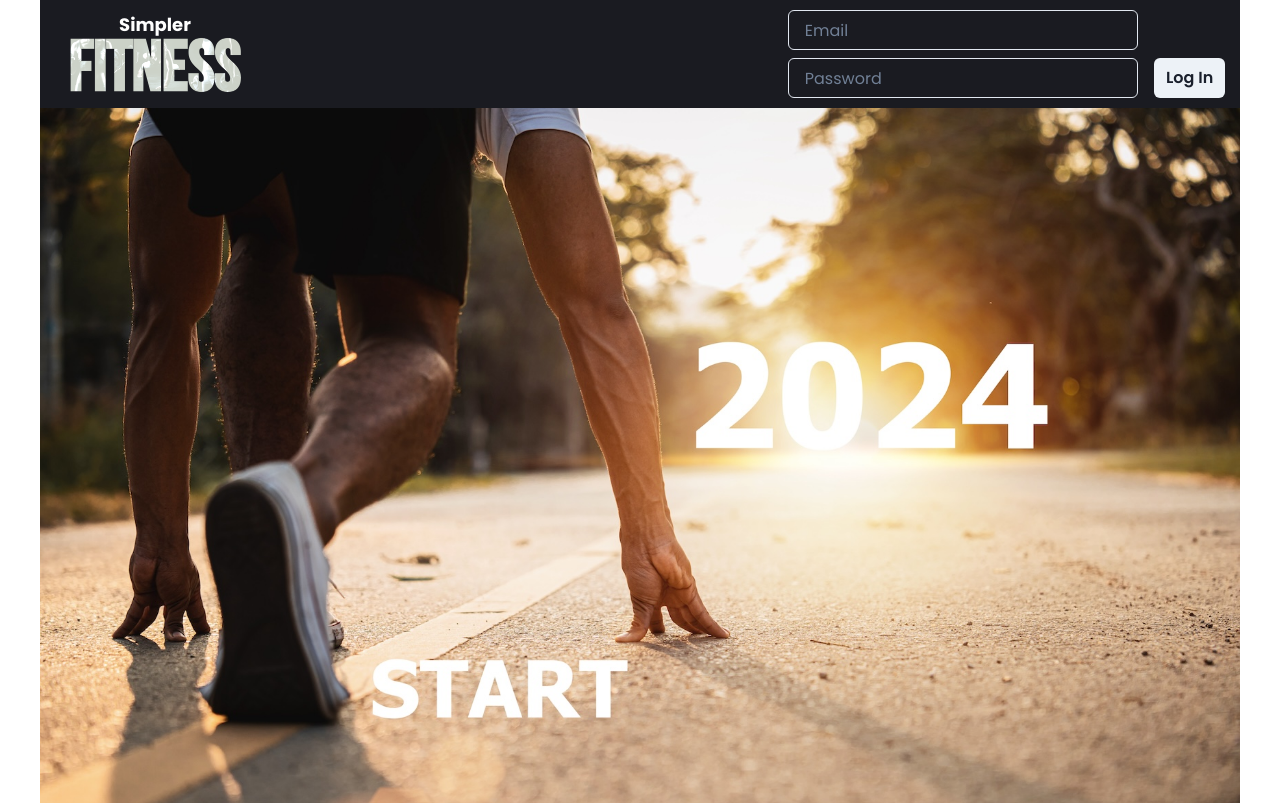
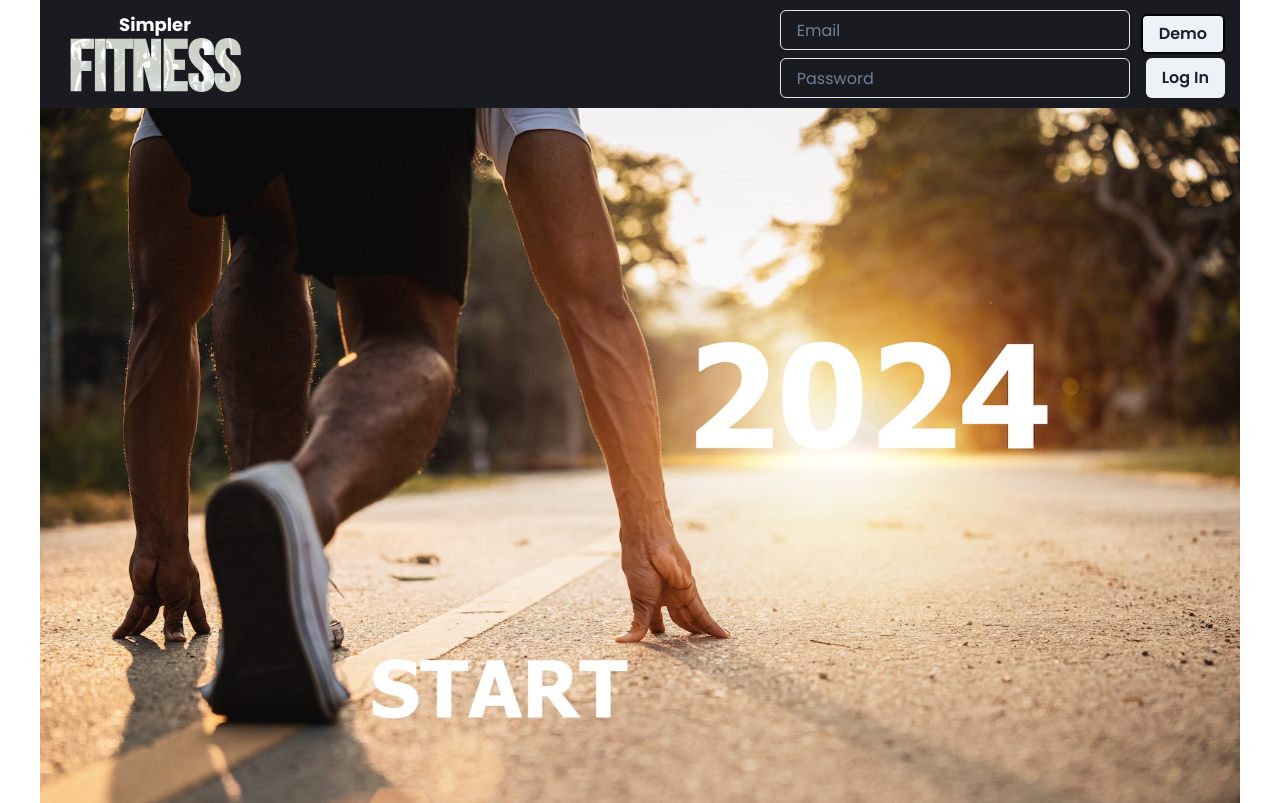
Before and after one commit to sujithvarughese/simple-fitness, a React (Vite) app in the folder client/: page / in a window 1280 px wide. Shown: the top 803 px of the page. Built offline with nearby package versions, Linux system fonts and the light colour scheme; no server answers.

Commit message:
updated with guest login at top of landing

```diff
--- a/client/src/components/Login.jsx
+++ b/client/src/components/Login.jsx
@@ -1,8 +1,27 @@
 import { useFormik } from "formik";
 import * as Yup from 'yup';
-import { Box, Button, Container, FormControl, FormErrorMessage, FormLabel, Heading, HStack, Input, InputGroup, Text, VStack } from '@chakra-ui/react'
+import {
+  Box,
+  Button, ButtonGroup,
+  Container,
+  FormControl,
+  FormErrorMessage,
+  FormLabel,
+  Heading,
+  HStack,
+  Input,
+  InputGroup,
+  keyframes,
+  Text,
+  VStack
+} from '@chakra-ui/react'
 import { useGlobalContext } from '../context/GlobalContext.jsx'
 import { useState } from 'react'
+
+const credentials = {
+  email: import.meta.env.VITE_ADMIN_LOGIN,
+  password: import.meta.env.VITE_ADMIN_PASSWORD
+}
 
 const Login = () => {
 
@@ -30,6 +49,28 @@ const Login = () => {
       password: Yup.string().required("Required"),
     })
   });
+
+  const [guestLoginLoading, setGuestLoginLoading] = useState(false)
+
+  // function for Preview Site button click; Uses guest credentials to automatically log in
+  const previewAsGuest = async () => {
+    try {
+      setGuestLoginLoading(true)
+      await login(credentials)
+    } catch (error) {
+      throw new Error(error)
+    } finally {
+      setGuestLoginLoading(false)
+    }
+  }
+
+  const glow = keyframes`
+    0% { border: 2px black solid }
+    50% { border: 2px orange solid }
+    100% { border: 2px black solid }
+  `
+  const glowAnimation = `${glow} infinite 1.5s ease-in-out`
+
   return (
     <Box>
       <form onSubmit={formik.handleSubmit}>
@@ -63,12 +104,28 @@ const Login = () => {
             </VStack>
           </InputGroup>
 
+          <ButtonGroup
+            display="flex"
+            flexDir="column"
+            gap={1}
+            alignItems="flex-end"
+            justifyContent="center"
+          >
+            <Button
+              onClick={previewAsGuest}
+              isLoading={guestLoginLoading}
+              animation={glowAnimation}
+              size={{ base: "sm", md: "md"}}
+            >Demo
+            </Button>
             <Button
               type="submit"
               isLoading={loginLoading}
               size={{ base: "sm", md: "md"}}
             >Log In
             </Button>
+          </ButtonGroup>
+
         </HStack>
 
       </form>
```
Lines whose indentation alone changed are shown as unchanged.
